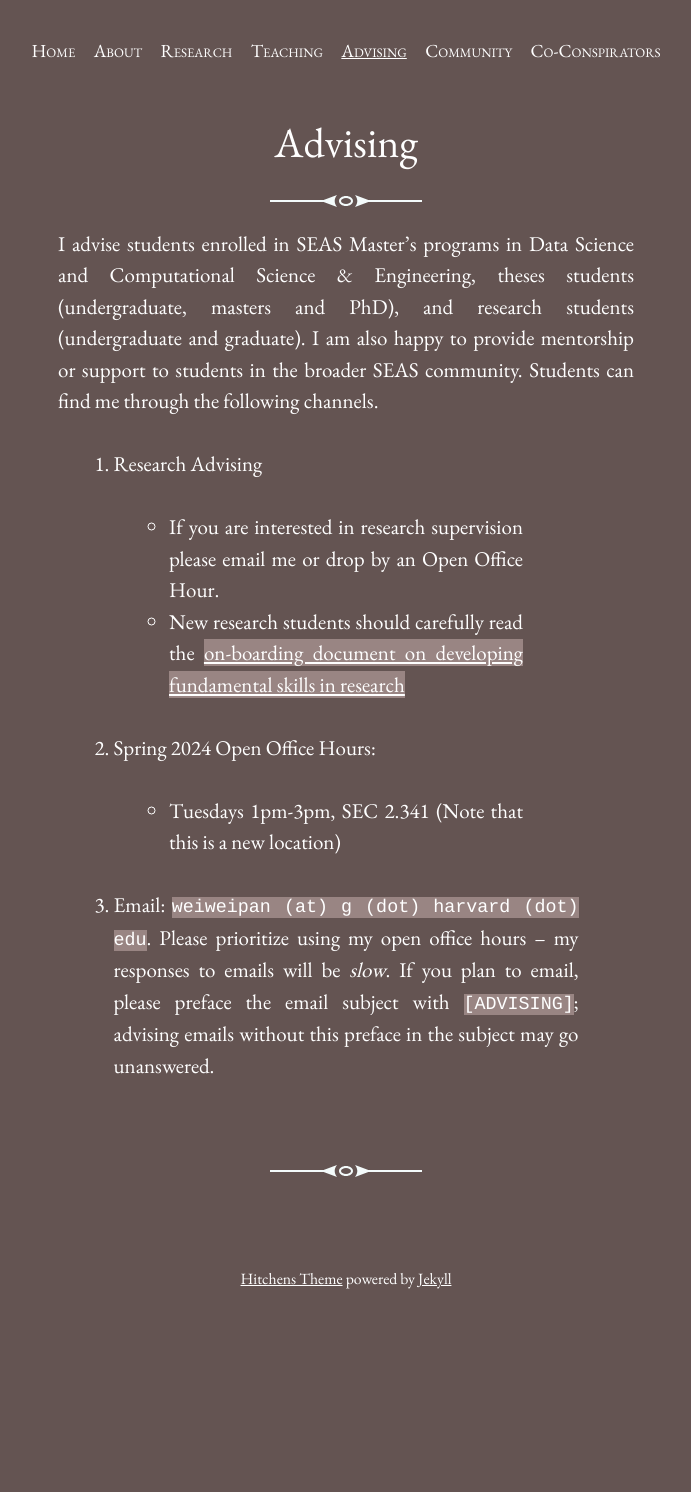
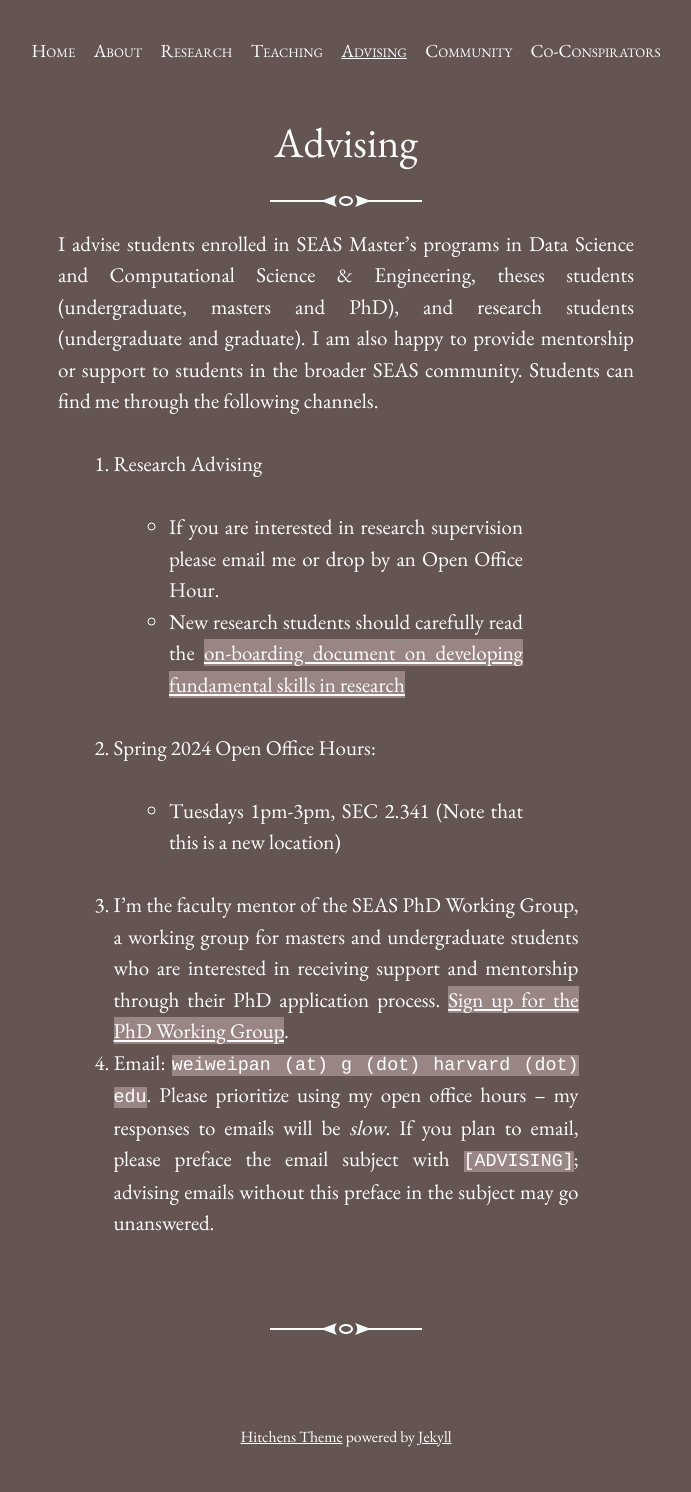
Before and after one commit to onefishy/onefishy.github.io, a Jekyll site: the page built from advising.md, in a window 1280 px wide. Shown: the whole page, without its empty margins (294-985 px from the left). Built offline with Jekyll 4.4.1, drawn with Linux system fonts in a browser that asks for light colours; before the commit the page ends 1335 px from its top, so only the background shows below that.

Commit message:
Update advising.md

```diff
--- a/advising.md
+++ b/advising.md
@@ -12,4 +12,6 @@
 1. Spring 2024 Open Office Hours:
   - Tuesdays 1pm-3pm, SEC 2.341 (Note that this is a new location)
 
-2. Email: ``weiweipan (at) g (dot) harvard (dot) edu``. Please prioritize using my open office hours -- my responses to emails will be *slow*. If you plan to email, please preface the email subject with ``[ADVISING]``; advising emails without this preface in the subject may go unanswered.
+2. I'm the faculty mentor of the SEAS PhD Working Group, a working group for masters and undergraduate students who are interested in receiving support and mentorship through their PhD application process. [Sign up for the PhD Working Group](https://forms.gle/cyVFBi5qoNw96DNW6).
+
+3. Email: ``weiweipan (at) g (dot) harvard (dot) edu``. Please prioritize using my open office hours -- my responses to emails will be *slow*. If you plan to email, please preface the email subject with ``[ADVISING]``; advising emails without this preface in the subject may go unanswered.
```
